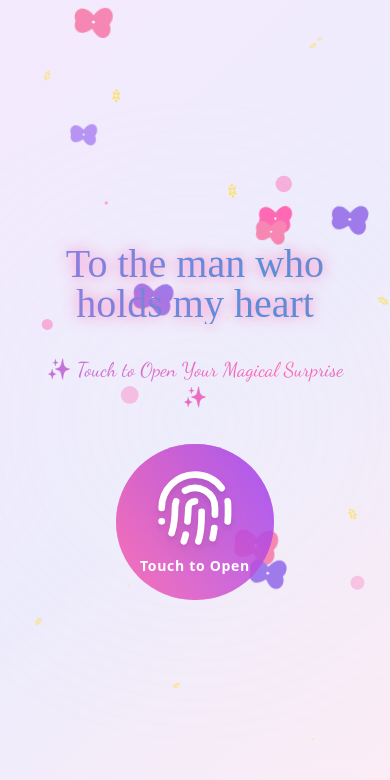
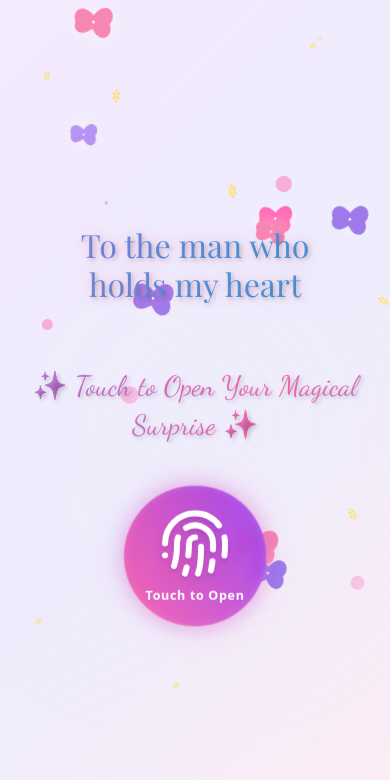
Before and after one commit to project-userbot/maryam1, a React (Vite) app: page / in a window 390 px wide. Shown: the top 780 px of the page. Built offline with nearby package versions, Linux system fonts and the light colour scheme.

Commit message:
Update index.css

```diff
--- a/src/index.css
+++ b/src/index.css
@@ -1,4 +1,4 @@
-@import url('https://fonts.googleapis.com/css2?family=Great+Vibes&family=Lato:wght@400;700&family=Dancing+Script:wght@400;700&display=swap');
+@import url('https://fonts.googleapis.com/css2?family=Great+Vibes&family=Lato:wght@400;700&family=Dancing+Script:wght@400;700&family=Playfair+Display:wght@400;700&display=swap');
 
 @tailwind base;
 @tailwind components;
@@ -65,10 +65,23 @@
 .magical-button {
   background: linear-gradient(
     45deg,
-    rgba(255, 105, 180, 0.8),
-    rgba(147, 51, 234, 0.8)
+    rgba(255, 105, 180, 0.9),
+    rgba(147, 51, 234, 0.9)
   );
-  transition: all 0.3s ease;
+  box-shadow:
+    0 0 15px rgba(255, 105, 180, 0.3),
+    0 0 30px rgba(147, 51, 234, 0.2),
+    inset 0 0 10px rgba(255, 255, 255, 0.2);
+  backdrop-filter: blur(5px);
+  transition: all 0.4s cubic-bezier(0.175, 0.885, 0.32, 1.275);
+}
+
+.magical-button:hover {
+  transform: translateY(-5px);
+  box-shadow:
+    0 0 25px rgba(255, 105, 180, 0.4),
+    0 0 50px rgba(147, 51, 234, 0.3),
+    inset 0 0 15px rgba(255, 255, 255, 0.3);
 }
 
 .magical-border {
@@ -182,24 +195,82 @@
   z-index: 0;
 }
 
-@media (max-width: 640px) {
-  .magical-letter {
-    width: 95%;
-    padding: 1rem;
-    margin: 0 auto;
+@media (max-width: 768px) {
+  .magical-title-container {
+    padding: 1.5rem 1rem;
+    margin-bottom: 2rem;
   }
 
   .magical-text {
-    font-size: 2.5rem;
+    font-size: 3rem !important;
+    line-height: 1.2;
+    padding: 0 1rem;
+  }
+
+  .magical-text-secondary {
+    font-size: 1.75rem !important;
+    line-height: 1.4;
   }
 
   .magical-button {
-    padding: 1.5rem;
+    transform: scale(0.9);
+    padding: 1.5rem !important;
+  }
+
+  .magical-letter {
+    width: 92% !important;
+    padding: 2rem 1.5rem !important;
+    margin: 1rem auto;
+    font-size: 1.25rem !important;
   }
 
   .magical-final-message {
-    font-size: 2rem;
+    font-size: 2.5rem !important;
+    padding: 0 1.5rem;
+    line-height: 1.3;
   }
+
+  .floating-heart {
+    transform: scale(0.85);
+  }
+
+  .typewriter-text {
+    font-size: 1.35rem !important;
+    line-height: 1.8 !important;
+  }
+}
+
+@media (hover: none) {
+  .magical-button:hover {
+    transform: none;
+  }
+
+  .magical-button:active {
+    transform: scale(0.95);
+  }
+
+  .touch-feedback {
+    position: absolute;
+    inset: 0;
+    background: radial-gradient(circle at center, rgba(255,255,255,0.2), transparent);
+    opacity: 0;
+    transition: opacity 0.3s;
+  }
+
+  .magical-button:active .touch-feedback {
+    opacity: 1;
+  }
+}
+
+.enhanced-text-shadow {
+  text-shadow:
+    2px 2px 4px rgba(0,0,0,0.2),
+    -2px -2px 4px rgba(255,255,255,0.1);
+}
+
+.magical-button:focus-visible {
+  outline: 3px solid rgba(255,105,180,0.6);
+  outline-offset: 4px;
 }
 
 .drop-shadow-heart-glow {
@@ -257,3 +328,212 @@
     -1px 1px 0 #ff69b4,
     1px 1px 0 #ff69b4;
 }
+
+/* Add these new scanning animations */
+@keyframes scan-line {
+  0% {
+    transform: translateY(-100%) rotate(0deg);
+    opacity: 0;
+    height: 10px;
+  }
+  20% {
+    opacity: 1;
+    height: 5px;
+  }
+  80% {
+    opacity: 1;
+    height: 5px;
+  }
+  100% {
+    transform: translateY(100%) rotate(0deg);
+    opacity: 0;
+    height: 10px;
+  }
+}
+
+@keyframes fingerprint-scan {
+  0% {
+    opacity: 0.5;
+    filter: brightness(0.8) hue-rotate(0deg);
+  }
+  50% {
+    opacity: 1;
+    filter: brightness(1.2) hue-rotate(180deg);
+  }
+  100% {
+    opacity: 0.5;
+    filter: brightness(0.8) hue-rotate(360deg);
+  }
+}
+
+.scanning-effect {
+  position: relative;
+  overflow: hidden;
+}
+
+.scanning-effect::after {
+  height: 5px;
+  background: linear-gradient(
+    90deg,
+    transparent,
+    rgba(0, 255, 255, 0.8),
+    transparent
+  );
+  box-shadow:
+    0 0 10px rgba(0, 255, 255, 0.5),
+    0 0 20px rgba(0, 255, 255, 0.3);
+  animation: scan-line 1.5s cubic-bezier(0.645, 0.045, 0.355, 1) infinite;
+}
+
+.fingerprint-active {
+  animation: fingerprint-scan 2s ease infinite;
+}
+
+/* Add smooth scrolling and better touch handling */
+html {
+  scroll-behavior: smooth;
+  touch-action: manipulation;
+  -webkit-tap-highlight-color: transparent;
+}
+
+/* Add better focus states for accessibility */
+.magical-button:focus {
+  outline: none;
+  box-shadow:
+    0 0 0 3px rgba(255, 105, 180, 0.5),
+    0 0 15px rgba(255, 105, 180, 0.3);
+}
+
+/* Add these new magical effects */
+@keyframes floating {
+  0%, 100% { transform: translateY(0) rotate(0deg); }
+  50% { transform: translateY(-20px) rotate(5deg); }
+}
+
+@keyframes sparkle {
+  0%, 100% { opacity: 0; transform: scale(0); }
+  50% { opacity: 1; transform: scale(1); }
+}
+
+.magical-title-container {
+  position: relative;
+  padding: 2rem;
+  margin-bottom: 2rem;
+}
+
+.magical-sparkle {
+  position: absolute;
+  width: 4px;
+  height: 4px;
+  background: white;
+  border-radius: 50%;
+  box-shadow:
+    0 0 10px #fff,
+    0 0 20px #fff,
+    0 0 30px #ff69b4,
+    0 0 40px #ff69b4;
+}
+
+.magical-border {
+  position: absolute;
+  inset: 0;
+  padding: 2px;
+  border-radius: inherit;
+  background: linear-gradient(
+    45deg,
+    #ff69b4,
+    #9f7aea,
+    #4299e1,
+    #ff69b4
+  );
+  -webkit-mask:
+    linear-gradient(#fff 0 0) content-box,
+    linear-gradient(#fff 0 0);
+  mask:
+    linear-gradient(#fff 0 0) content-box,
+    linear-gradient(#fff 0 0);
+  mask-composite: exclude;
+  animation: borderRotate 4s linear infinite;
+}
+
+@keyframes borderRotate {
+  from { transform: rotate(0deg); }
+  to { transform: rotate(360deg); }
+}
+
+.magical-button-container {
+  position: relative;
+  display: inline-block;
+}
+
+.magical-button-glow {
+  position: absolute;
+  inset: -5px;
+  background: radial-gradient(
+    circle at center,
+    rgba(255, 105, 180, 0.4) 0%,
+    transparent 70%
+  );
+  filter: blur(15px);
+  border-radius: inherit;
+  z-index: -1;
+  animation: glowPulse 2s ease-in-out infinite;
+}
+
+@keyframes glowPulse {
+  0%, 100% { opacity: 0.5; transform: scale(1); }
+  50% { opacity: 1; transform: scale(1.2); }
+}
+
+/* Mobile optimizations */
+@media (max-width: 640px) {
+  .magical-title-container {
+    padding: 1rem;
+    margin-bottom: 1rem;
+  }
+
+  .magical-text {
+    font-size: 2rem !important;
+    padding: 0 1rem;
+    text-align: center;
+  }
+
+  .magical-letter {
+    width: 90% !important;
+    padding: 1.5rem !important;
+    margin: 1rem auto;
+  }
+
+  .magical-final-message {
+    font-size: 1.75rem !important;
+    padding: 0 1rem;
+  }
+
+  .floating-heart {
+    transform: scale(0.8);
+  }
+}
+
+/* Add these butterfly-specific styles */
+.butterfly {
+  filter: drop-shadow(0 0 8px rgba(255, 255, 255, 0.4));
+}
+
+@keyframes flutter {
+  0%, 100% {
+    transform: translateY(0) rotate(0deg);
+  }
+  25% {
+    transform: translateY(-5px) rotate(5deg);
+  }
+  75% {
+    transform: translateY(5px) rotate(-5deg);
+  }
+}
+
+/* Optimize butterfly animations for reduced motion */
+@media (prefers-reduced-motion: reduce) {
+  .butterfly {
+    animation: none;
+  }
+}
```
